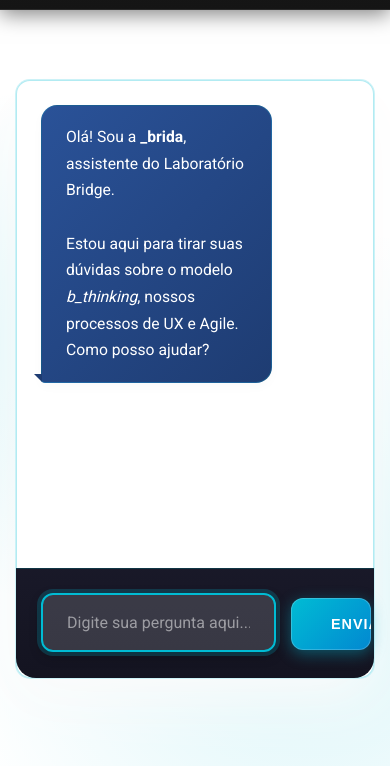
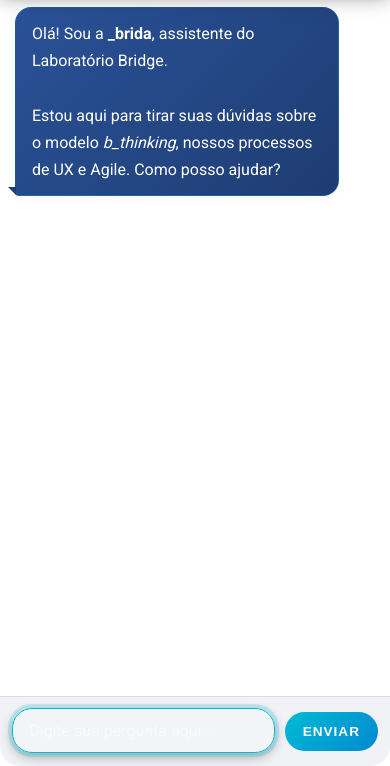
Before and after one commit to lecele/_brida, a website: page index.html in a window 390 px wide. Shown: the part 78-844 px from the top of the page. Drawn offline with Linux system fonts and the light colour scheme.

Commit message:
style: improve mobile responsiveness

```diff
--- a/index.html
+++ b/index.html
@@ -321,20 +321,104 @@
 
         @media (max-width: 768px) {
             .header-content {
-                padding: 18px 25px;
+                padding: 15px 20px;
             }
 
-            .messages-area,
-            .input-area {
-                padding: 25px;
+            .logo {
+                font-size: 1.5rem;
             }
 
             main {
-                padding: 100px 15px 30px;
+                padding: 90px 10px 20px;
+                height: 100vh;
+                /* Ocupa altura total */
+                display: flex;
+                flex-direction: column;
             }
 
             .chat-container {
-                border-radius: 15px;
+                flex: 1;
+                /* Cresce para ocupar espaço */
+                max-height: none;
+                /* Remove limite de altura */
+                margin-bottom: 0;
+                border-radius: 12px;
+                min-height: 0;
+                /* Permite encolher se necessário */
+            }
+
+            .messages-area {
+                padding: 20px;
+            }
+
+            .message {
+                max-width: 85%;
+                font-size: 0.95rem;
+            }
+
+            .input-area {
+                padding: 15px;
+                gap: 10px;
+            }
+
+            input[type="text"] {
+                padding: 12px 16px;
+            }
+
+            button {
+                padding: 12px 20px;
+                font-size: 0.85rem;
+            }
+        }
+
+        @media (max-width: 480px) {
+            main {
+                padding: 70px 0 0;
+                /* Remove padding lateral no mobile */
+                height: 100dvh;
+                /* Usa dynamic viewport height */
+            }
+
+            .chat-container {
+                border-radius: 0;
+                /* Borda reta no mobile */
+                border: none;
+                box-shadow: none;
+                background: #ffffff;
+            }
+
+            .messages-area {
+                padding: 15px;
+                gap: 20px;
+            }
+
+            .message {
+                max-width: 90%;
+                padding: 12px 16px;
+                font-size: 1rem;
+                /* Texto maior para leitura */
+            }
+
+            .input-area {
+                padding: 12px;
+                background: #f0f2f5;
+                /* Contraste leve na área de input */
+                border-top: 1px solid #ddd;
+                position: sticky;
+                bottom: 0;
+            }
+
+            input[type="text"] {
+                border-radius: 20px;
+                background: white;
+                color: #333;
+                border: 1px solid #ccc;
+            }
+
+            button {
+                border-radius: 20px;
+                padding: 12px 18px;
+                box-shadow: none;
             }
         }
     </style>
```
